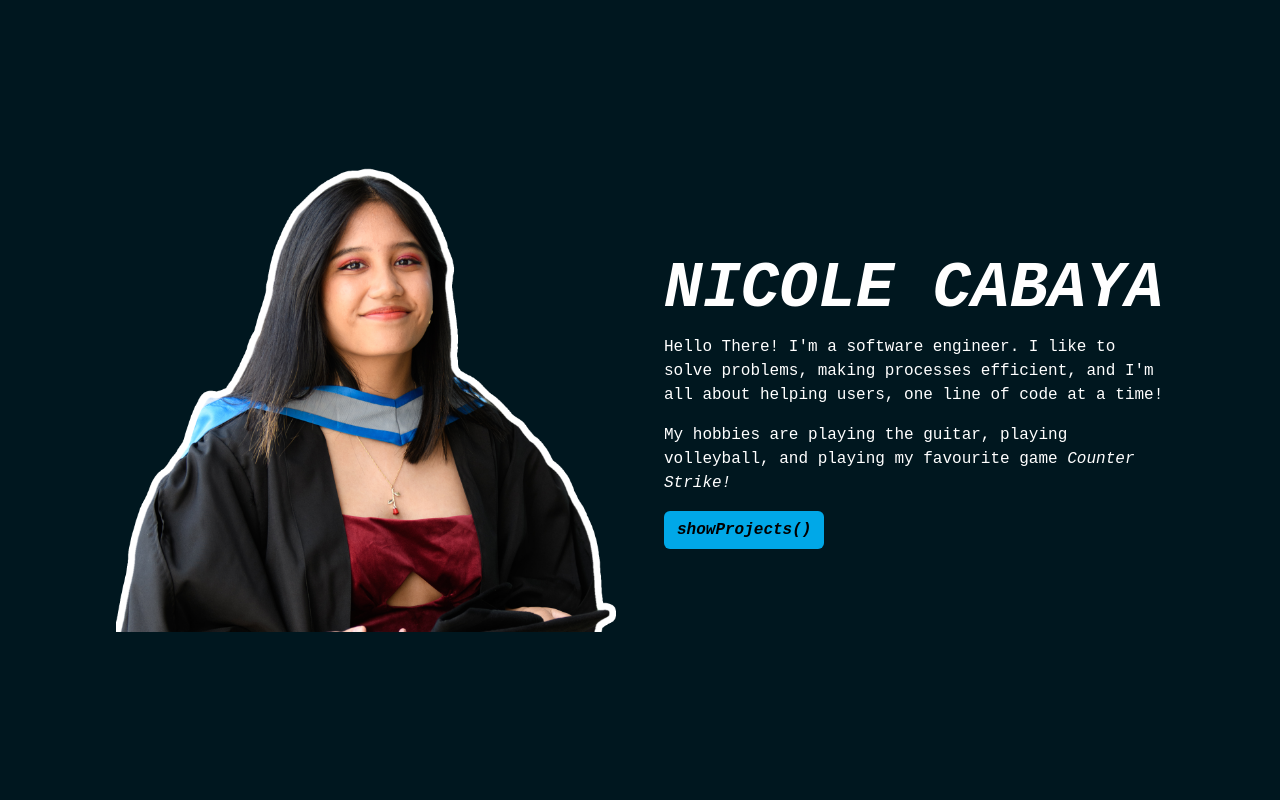
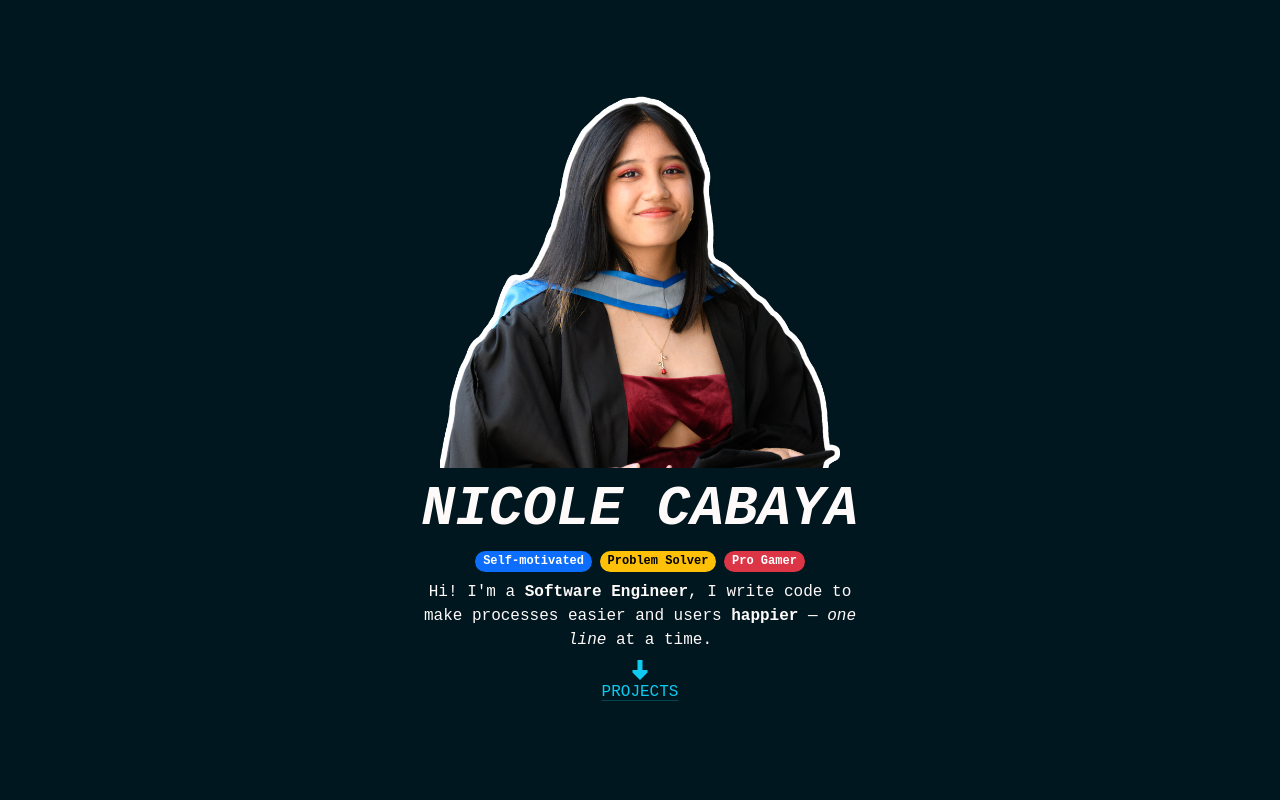
Before and after one commit to nic-cab-sor/nic-cab-sor.github.io, a React (Vite) app: page / in a window 1280 px wide. Shown: the top 800 px of the page. Built offline with nearby package versions, Linux system fonts and the light colour scheme; a web font is replaced by a local one.

Commit message:
hero section done

```diff
--- a/package.json
+++ b/package.json
@@ -21,6 +21,7 @@
     "@types/react": "^19.1.2",
     "@types/react-dom": "^19.1.2",
     "@vitejs/plugin-react": "^4.4.1",
+    "baseline-browser-mapping": "^2.9.11",
     "eslint": "^9.25.0",
     "eslint-plugin-react-hooks": "^5.2.0",
     "eslint-plugin-react-refresh": "^0.4.19",
--- a/src/App.tsx
+++ b/src/App.tsx
@@ -35,6 +35,7 @@ function App() {
 
     <div>
       <Intro></Intro>
+      <Projects></Projects>
     </div>
   )
 }
--- a/src/sections/Intro.tsx
+++ b/src/sections/Intro.tsx
@@ -1,17 +1,27 @@
+import ArrowDownIcon from "../assets/arrow_down.svg";
 import '../styles/Intro.css'
 
 function Intro() {
     return (
-        <section id='intro' className="min-vh-100 d-flex align-items-center justify-content-center">
-            <div className='w-100 d-flex flex-column flex-md-row align-items-center justify-content-center gap-3 gap-md-5 p-5'>
-                <img src="my_picture.png" className="fluid-clamp" alt="My Picture">
-                </img>
-                <header className="fluid-clamp d-flex flex-column align-items-center align-items-md-start">
-                    <h1 className="custom-heading fw-bold fst-italic">NICOLE CABAYA</h1>
-                    <p className="fs-6 fs-sm-4 text-center text-md-start">Hello There! I'm a software engineer. I like to solve problems, making processes efficient, and I'm all about helping users, one line of code at a time!</p>
-                    <p className="fs-6 text-center text-md-start">My hobbies are playing the guitar, playing volleyball, and playing my favourite game <span className="fst-italic">Counter Strike!</span></p>
-                    <button type="button" className="btn custom-button fst-italic fw-bold">showProjects()</button>
-                </header>
+        <section id='intro' className="min-vh-100 d-flex flex-column justify-content-center align-items-center p-3">
+            <img src="my_picture.png" className="hero-img" alt="My Picture">
+            </img>
+
+            <div className='hero-text d-flex flex-column gap-2 pt-2'>
+                <h1 className="hero-heading fw-bold fst-italic text-center m-0 p-0">NICOLE CABAYA</h1>
+
+                <div className='d-inline-flex flex-column flex-sm-row justify-content-center gap-2'>
+                    <span className="badge rounded-pill text-bg-primary">Self-motivated</span>
+                    <span className="badge rounded-pill text-bg-warning">Problem Solver</span>
+                    <span className="badge rounded-pill text-bg-danger">Pro Gamer</span>
+                </div>
+
+                <p className="text-center m-0">Hi! I'm a <span className='fw-bold'>Software Engineer</span>, I write code to make processes easier and users <span className='fw-bold'>happier</span> — <span className='fst-italic'>one line</span> at a time.</p>
+
+                <div className='d-flex flex-column justify-content-center align-items-center'>
+                    <img id="arrowDown" className="bounce" src={ArrowDownIcon} alt="Arrow Down Icon" width={20} height={20} />
+                    <a href="#projects" className="link-info link-offset-2 link-underline-opacity-25 link-underline-opacity-100-hover">PROJECTS</a>
+                </div>
             </div>
         </section >
     )
--- a/src/styles/Intro.css
+++ b/src/styles/Intro.css
@@ -1,23 +1,29 @@
-.fluid-clamp {
-  width: clamp(300px, 50vw, 500px);
+.hero-img {
+  width: clamp(200px, 60%, 400px);
   height: auto;
-  object-fit: contain; /* or cover */
+  object-fit: contain;
 }
 
-.custom-heading {
-  font-size: clamp(1rem, 6vw, 4rem);
+.hero-text {
+  width: clamp(200px, 70%, 450px);
 }
 
-.custom-button {
-  background-color: #00A8E8;
-  color: #000;
+.hero-heading {
+  font-size: clamp(1.6rem, 8vw, 3.5rem);
 }
 
-.custom-button:hover {
-  background-color: #007EA7;
+@keyframes bounce {
+  0%, 20%, 50%, 80%, 100% {
+    transform: translateY(0);
+  }
+  40% {
+    transform: translateY(-3px);
+  }
+  60% {
+    transform: translateY(-3px);
+  }
 }
 
-.custom-button:active {
-  background-color: #003459 !important;
-    box-shadow: 1px 1px 25px 10px rgba(255, 255, 255, 0.5);
+.bounce {
+  animation: bounce 3s infinite;
 }
--- a/src/styles/index.css
+++ b/src/styles/index.css
@@ -11,7 +11,7 @@
 html,
 body {
   font-family: "Google Sans Code", monospace;
-  color: #FFFFFF;
+  color: #FFFAFA;
 
   height: 100%;
   /* Ensure the html and body cover the full height */
```
Also changed, not shown: src/assets/arrow_down.svg (added), 1 other file (tests, documents, lock files or other folders).
